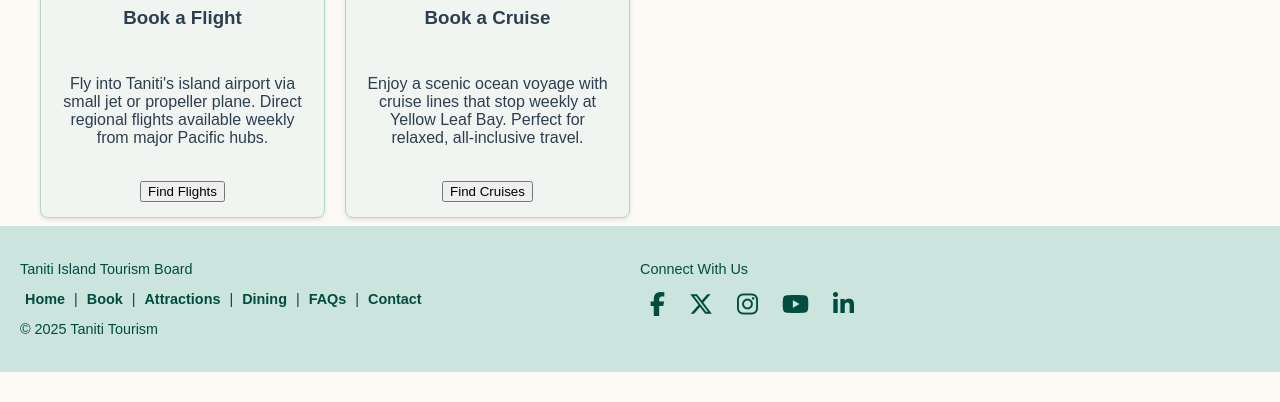
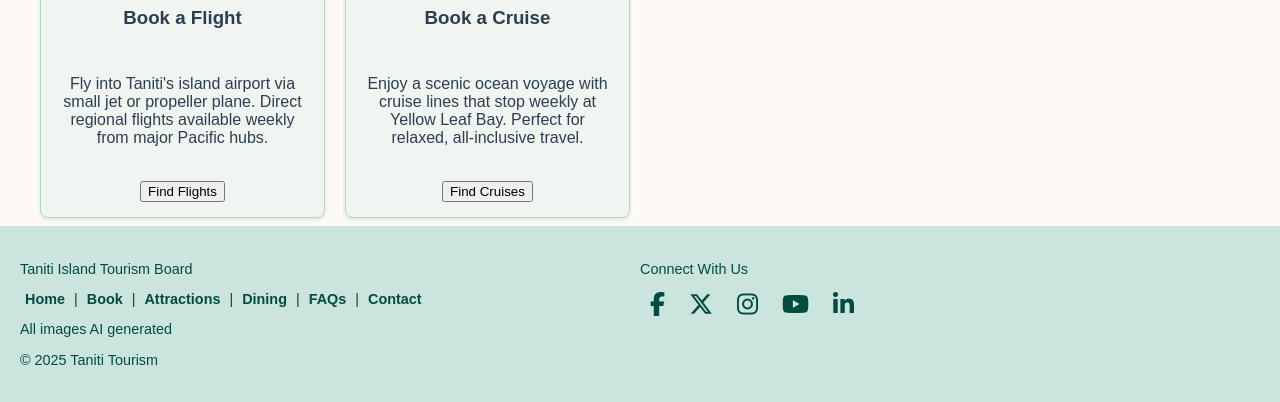
Before and after one commit to ajfriend90/taniti-website, a plain HTML site: page book_flights_cruises.html in a window 1280 px wide. Shown: the part 717-1119 px from the top of the page. Before the commit the page ends 1089 px from the top, so only its background shows below. Drawn offline with Linux system fonts and the light colour scheme.

Commit message:
Added image source disclaimer in footers

```diff
--- a/book_flights_cruises.html
+++ b/book_flights_cruises.html
@@ -62,6 +62,7 @@
           <a href="faqs.html">FAQs</a> |
           <a href="contact.html">Contact</a>
         </nav>
+        <p>All images AI generated</p>
         <p>© 2025 Taniti Tourism</p>
       </div>
       <div class="social">
```
Also changed, not shown: attractions.html (+1 -0 lines), attractions_city.html (+1 -0 lines), attractions_culture.html (+1 -0 lines), attractions_family.html (+1 -0 lines), attractions_nature.html (+1 -0 lines), book.html (+1 -0 lines), book_local_transport.html (+1 -0 lines), book_lodging.html (+1 -0 lines), contact.html (+1 -0 lines), dining.html (+1 -0 lines), dining_restaurants.html (+1 -0 lines), dining_stores.html (+1 -0 lines), faqs.html (+1 -0 lines), index.html (+1 -0 lines).
